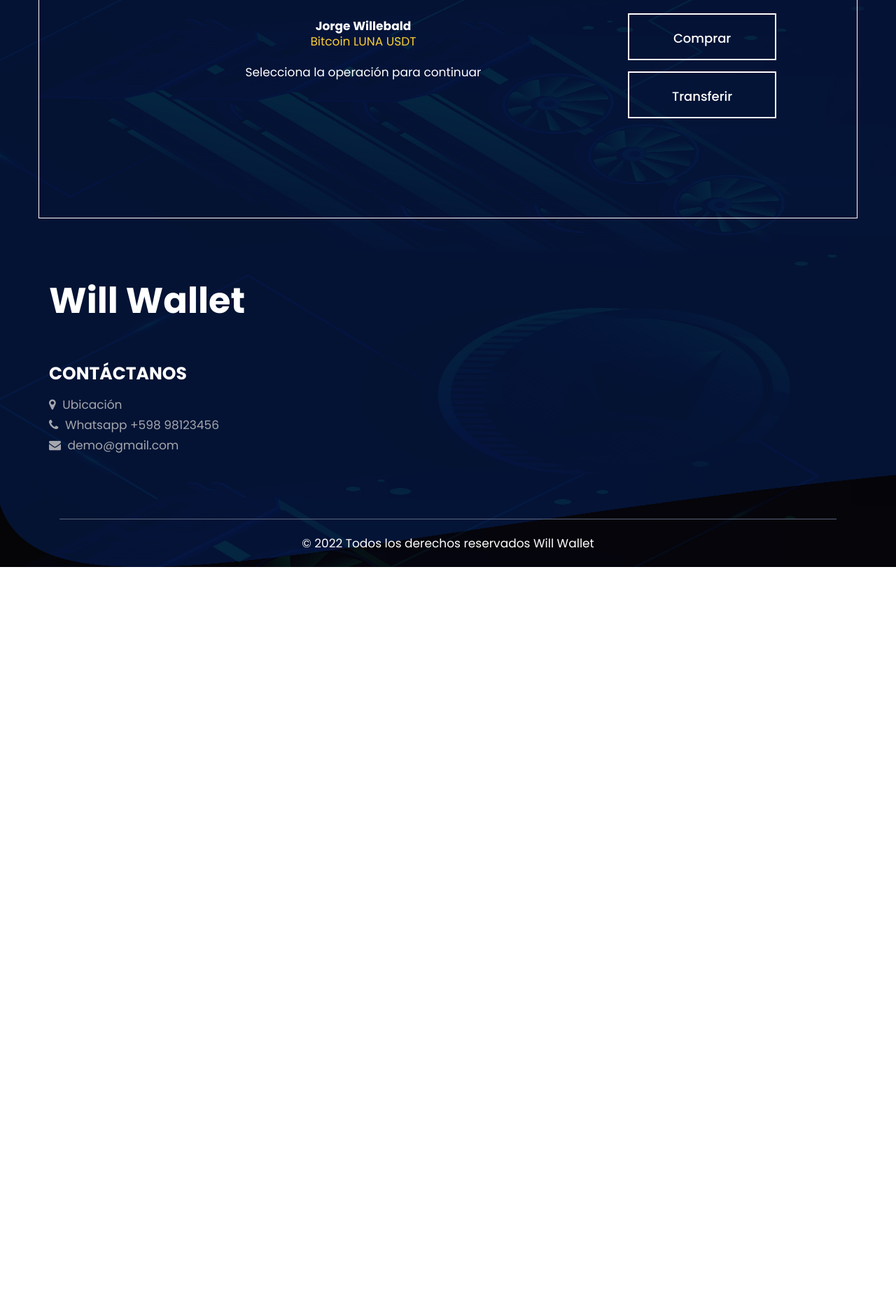
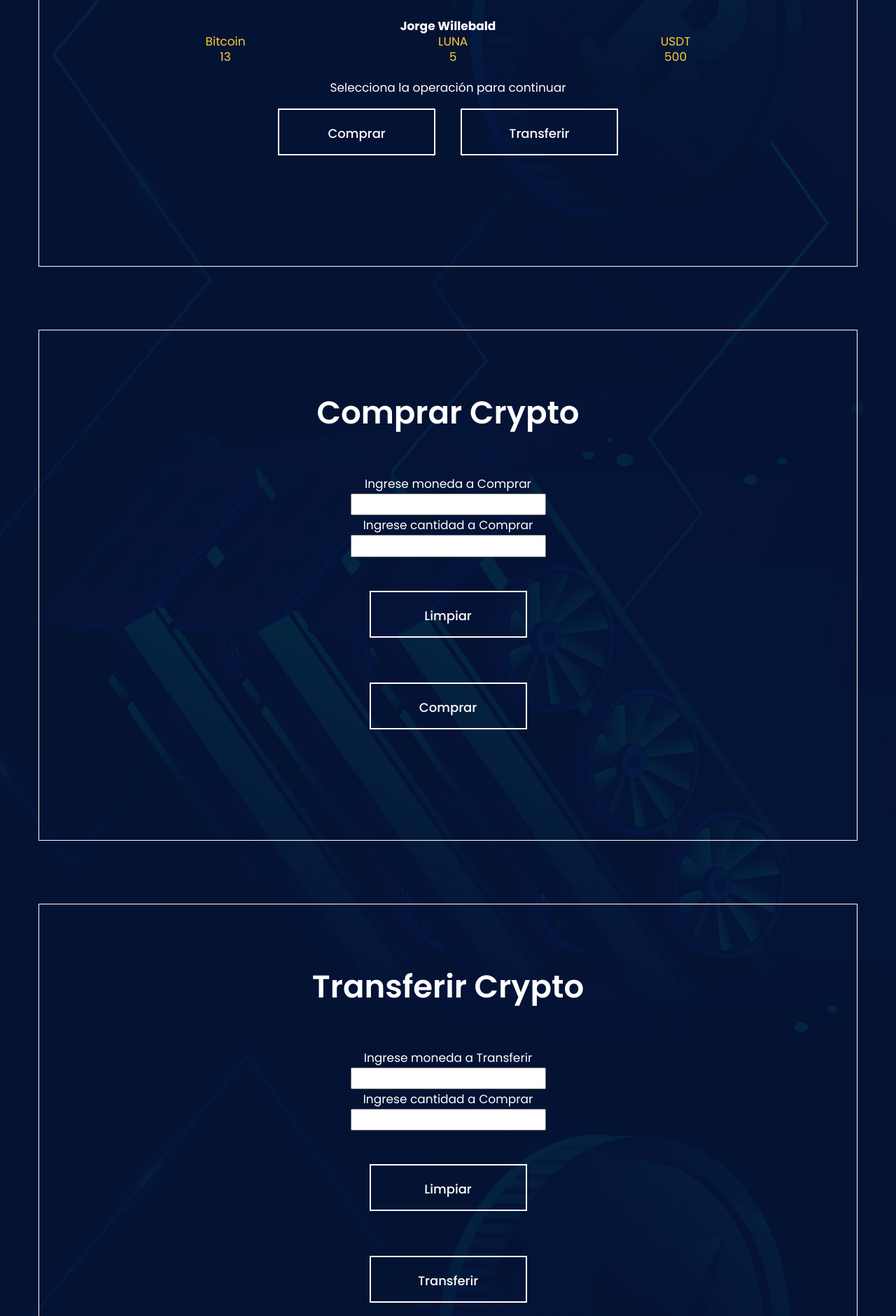
Before and after one commit to Abueloaq/20100-entregas, a plain HTML site: page wallet.html in a window 1280 px wide. Shown: the part 389-2269 px from the top of the page at 70% size. Before the commit the page ends 1199 px from the top, so only its background shows below. Drawn offline with Linux system fonts and the light colour scheme.

Commit message:
Primer entrega proyecto Final

```diff
--- a/css/style.css
+++ b/css/style.css
@@ -555,7 +555,7 @@ ul.email li i {
      display: inline-block;
      background: transparent;
      color: #fff;
-     margin-top: 1rem;
+     margin: 1rem;
      max-width: 225px;
      height: 67px;
      line-height: 67px;
--- a/js/main.js
+++ b/js/main.js
@@ -4,10 +4,25 @@ console.log(`Hola mundo`)
 
 const monedasAceptadas = [`USDT`, `BTC`, `LUNA`]
 
+const monedas = [
+    {id: `BTC`, name: `Bitcoin`, value: 38000},
+    {id: `LUNA`, name: `Luna`, value: 87},
+    {id: `USDT`, name: `Tether`, value: 1}
+];
+
 const wallet1 = new WALLET (`Jorge Willebald`, 13, 5, 500)
 //wallet1.comprarMoneda();
 //wallet1.transferirMoneda();
 
+//let saldoTotal = 0
+mostrarSaldos ();
+
+function mostrarSaldos () {
+    document.getElementById(`saldoBitcoinMostrado`).innerHTML = `<span>${wallet1.saldoBitcoin}</span>`;
+    document.getElementById(`saldoLunaMostrado`).innerHTML = `<span>${wallet1.saldoLuna}</span>`;
+    document.getElementById(`saldoUsdtMostrado`).innerHTML = `<span>${wallet1.saldoUsdt}</span>`;
+    //document.getElementById(`saldoTotalUsd`).innerHTML = `<span>${saldoTotal}</span>`;
+}
 
 function WALLET(usuario, saldoBitcoin = 0, saldoLuna = 0, saldoUsdt = 0) {
     this.usuario = usuario;
@@ -15,13 +30,13 @@ function WALLET(usuario, saldoBitcoin = 0, saldoLuna = 0, saldoUsdt = 0) {
     this.saldoLuna = saldoLuna;
     this.saldoUsdt = saldoUsdt;
     this.comprarMoneda = function () {
-        let currency = prompt(`Ingrese moneda a comprar`).toUpperCase();
+        let currency = document.getElementById(`monedaAComprar`).value.toUpperCase();
         let compraMoneda = 0
 
         if (monedasAceptadas.includes(currency)) {
-            compraMoneda = Number(prompt(`Ingrese cantidad a comprar en ${currency}`));
+            compraMoneda = Number(document.getElementById(`cantidadAComprar`).value);
         } else {
-            currency = prompt(`Moneda ingresada inválida, por favor ingrese una de las siguientes: USDT, BTC, LUNA`)
+            document.getElementById(`monedaInvalida`).innerHTML = `Monéda inválida, por favor ingrese una de las siguientes: BTC, Luna, USDT`;
         }
 
         switch (currency) {
@@ -35,16 +50,18 @@ function WALLET(usuario, saldoBitcoin = 0, saldoLuna = 0, saldoUsdt = 0) {
                 this.saldoUsdt += compraMoneda;
             break;
         }
-        console.log(`El saldo de ${wallet1.usuario} es: /${wallet1.saldoBitcoin} Bitcoin /${wallet1.saldoLuna} LUNA /${wallet1.saldoUsdt} USDT`);
+        mostrarSaldos ();
+        document.getElementById(`monedaAComprar`).innerHTML = ``;
+        //console.log(`El saldo de ${wallet1.usuario} es: /${wallet1.saldoBitcoin} Bitcoin /${wallet1.saldoLuna} LUNA /${wallet1.saldoUsdt} USDT`);
     }
     this.transferirMoneda = function () {
-        let currency = prompt(`Ingrese moneda a transferir`).toUpperCase();
+        let currency = document.getElementById(`monedaATransferir`).value.toUpperCase();
         let transfiereMoneda = 0
 
         if (monedasAceptadas.includes(currency)) {
-            transfiereMoneda = Number(prompt(`Ingrese cantidad a transferir en ${currency}`));
+            transfiereMoneda = Number(document.getElementById(`cantidadATransferir`).value);
         } else {
-            currency = prompt(`Moneda ingresada inválida, por favor ingrese una de las siguientes: USDT, BTC, LUNA`)
+            currency = alert(`Moneda ingresada inválida, por favor ingrese una de las siguientes: USDT, BTC, LUNA`)
         }
 
         switch (currency) {
@@ -70,6 +87,7 @@ function WALLET(usuario, saldoBitcoin = 0, saldoLuna = 0, saldoUsdt = 0) {
                 }
             break;
         }
-        console.log(`El saldo de ${wallet1.usuario} es: /${wallet1.saldoBitcoin} Bitcoin /${wallet1.saldoLuna} LUNA /${wallet1.saldoUsdt} USDT`);
+        mostrarSaldos ();
+        //console.log(`El saldo de ${wallet1.usuario} es: /${wallet1.saldoBitcoin} Bitcoin /${wallet1.saldoLuna} LUNA /${wallet1.saldoUsdt} USDT`);
     }
 }
--- a/wallet.html
+++ b/wallet.html
@@ -21,8 +21,8 @@
     <!-- awesome fontfamily -->
     <link rel="stylesheet" href="https://cdnjs.cloudflare.com/ajax/libs/font-awesome/4.7.0/css/font-awesome.min.css">
     <!--[if lt IE 9]>
-      <script src="https://oss.maxcdn.com/html5shiv/3.7.3/html5shiv.min.js"></script>
-      <script src="https://oss.maxcdn.com/respond/1.4.2/respond.min.js"></script><![endif]-->
+    <script src="https://oss.maxcdn.com/html5shiv/3.7.3/html5shiv.min.js"></script>
+    <script src="https://oss.maxcdn.com/respond/1.4.2/respond.min.js"></script><![endif]-->
 </head>
 <!-- body -->
 
@@ -100,17 +100,34 @@
                                         <div class="carousel-item active">
                                             <div class="container">
                                                 <div class="carousel-caption posi_in">
-                                                    <div class="row">
-                                                        <div class="col-md-9">
+                                                    <div class="column">
+                                                        <div class="">
                                                             <div class="testomoniam_text text_align_center">
                                                                 <h3>Jorge Willebald</h3>
-                                                                <span>Bitcoin  LUNA  USDT</span>
+                                                                <div class="row justify-content-around">
+                                                                    <div class="column">
+                                                                        <span>Bitcoin</span>
+                                                                        <div id="saldoBitcoinMostrado"></div>
+                                                                    </div>
+                                                                    <div class="column">
+                                                                        <span>LUNA</span>
+                                                                        <div id="saldoLunaMostrado"></div>
+                                                                    </div>
+                                                                    <div class="column">
+                                                                        <span>USDT</span>
+                                                                        <div id="saldoUsdtMostrado"></div>
+                                                                    </div>
+                                                                </div>
+                                                                <!-- <div class="row justify-content-center">
+                                                                    <p>Saldo en USD (fiat)</p>
+                                                                    <div id="saldoTotalUsd"></div>
+                                                                </div> -->
                                                                 <p>Selecciona la operación para continuar</p>
                                                             </div>
                                                         </div>
-                                                        <div class="col-md-3">
-                                                            <a class="read_more" href="javascript:wallet1.comprarMoneda()">Comprar</a>
-                                                            <a class="read_more" href="javascript:wallet1.transferirMoneda()">Transferir</a>
+                                                        <div class="">
+                                                            <a class="read_more" href="#comprarMoneda">Comprar</a>
+                                                            <a class="read_more" href="#transferirMoneda">Transferir</a>
                                                         </div>
                                                     </div>
                                                 </div>
@@ -175,6 +192,41 @@
             </div>
         </div>
     </div>
+    <div class="col-md-12 testimonial" id="comprarMoneda">
+        <div class="border_testi">
+            <div class="titlepage text_align_center">
+                <h2>Comprar Crypto</h2>
+            </div>
+            <div>
+                <div class="d_flex flex-column">
+                    <p>Ingrese moneda a Comprar</p>
+                    <input type="text" id="monedaAComprar">
+                    <span id="monedaInvalida"></span>
+                    <p>Ingrese cantidad a Comprar</p>
+                    <input type="number" id="cantidadAComprar">
+                    <button type="reset" class="read_more mt-5" >Limpiar</button>
+                    <a class="read_more mt-5" href="javascript:wallet1.comprarMoneda()" >Comprar</a>
+                </div>
+            </div>
+        </div>
+    </div>
+    <div class="col-md-12 testimonial" id="transferirMoneda">
+        <div class="border_testi">
+            <div class="titlepage text_align_center">
+                <h2>Transferir Crypto</h2>
+            </div>
+            <div>
+                <div class="d_flex flex-column">
+                    <p>Ingrese moneda a Transferir</p>
+                    <input type="text" id="monedaATransferir">
+                    <p>Ingrese cantidad a Comprar</p>
+                    <input type="number" id="cantidadATransferir">
+                    <button type="reset" class="read_more mt-5" >Limpiar</button>
+                    <a class="read_more mt-5" href="javascript:wallet1.transferirMoneda()">Transferir</a>
+                </div>
+            </div>
+        </div>
+    </div>
     <!-- end testimonial -->
     <!-- footer -->
     <footer>
```
